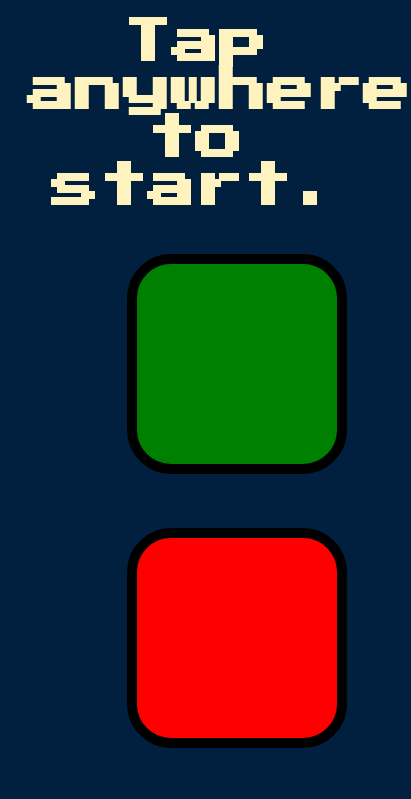
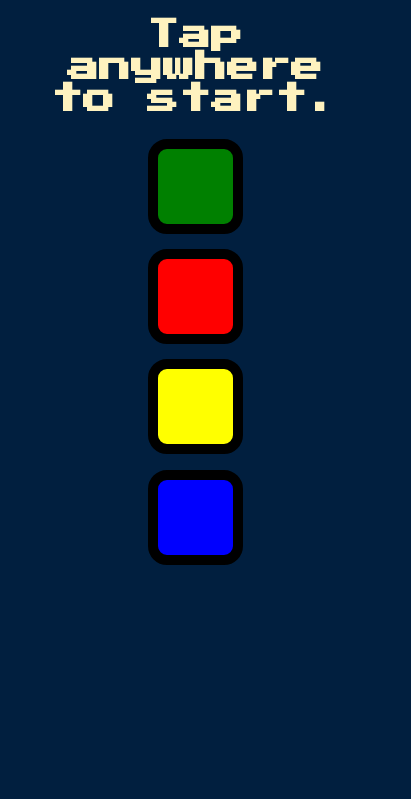
Before and after one commit to Zootian/simon-game-challenge, a plain HTML site: page index.html in a window 390 px wide. Shown: the top 799 px of the page, 411 px wide, since content can reach past the window. Drawn offline with nearby package versions, Linux system fonts and the light colour scheme.

Commit message:
media queries added to css for mobile optimization

```diff
--- a/index.html
+++ b/index.html
@@ -3,7 +3,7 @@
 
 <head>
   <meta charset="utf-8">
-  <meta name="viewport" content="width=device-width, initial-scale=1.0, shrink-to-fit=no">
+  <meta name="viewport" content="width=device-width, initial-scale=1.0, shrink-to-fit=yes">
   <title>Simon</title>
   <link rel="stylesheet" href="styles.css">
   <link href="https://fonts.googleapis.com/css?family=Press+Start+2P" rel="stylesheet">
--- a/styles.css
+++ b/styles.css
@@ -51,3 +51,15 @@ body {
   box-shadow: 0 0 20px white;
   background-color: grey;
 }
+
+@media (max-width: 720px) {
+  .btn {
+    margin: 3%;
+    display: inline-block;
+    height: 75px;
+    width: 75px;
+  }
+  #level-title {
+    font-size: 2rem;
+  }
+}
```
